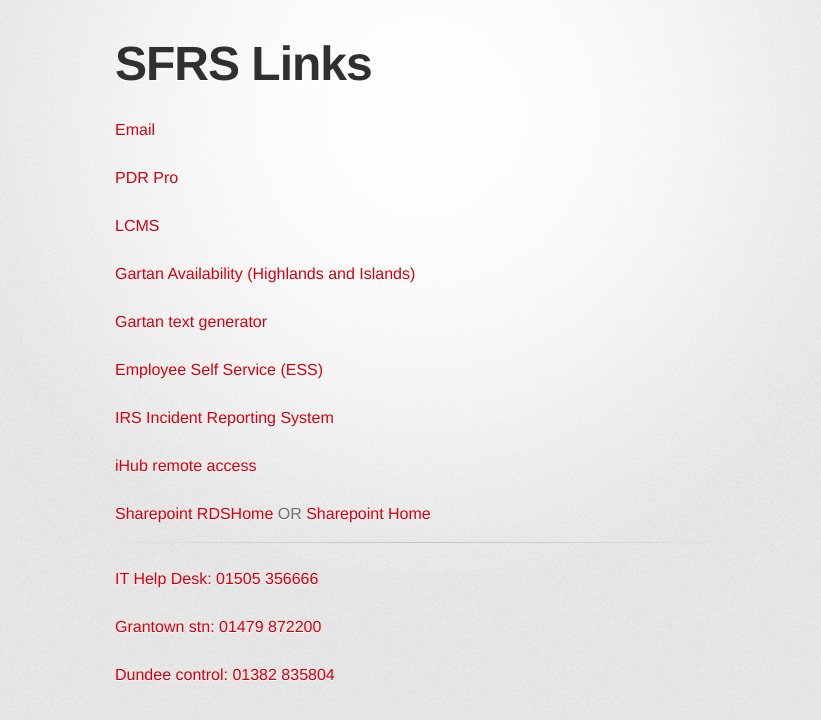
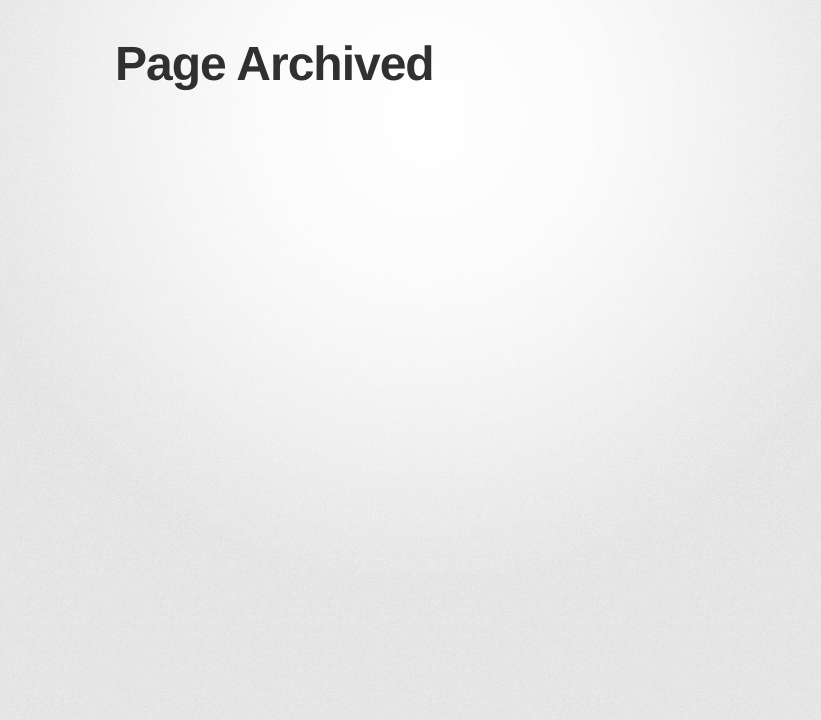
Before and after one commit to jjnevis/firelinks, a plain HTML site: page index.html in a window 1280 px wide. Shown: the whole page, without its empty margins (215-1036 px from the left). Drawn offline with Linux system fonts and the light colour scheme; a web font is replaced by a local one.

Commit message:
change to page archived

```diff
--- a/index.html
+++ b/index.html
@@ -18,33 +18,9 @@
       <div class="inner">
 
         <header>
-          <h1>SFRS Links</h1>
+          <h1>Page Archived</h1>
         </header>
 
-    <a href="https://outlook.com/owa/FireScotland.mail.onmicrosoft.com">Email</a>
-    <br><br>
-    <a href="https://scotland.pdrpro.co.uk/pdr/app/login.asp">PDR Pro</a>
-    <br><br>
-		<a href="https://lcms.scottish-fireservicescollege.org">LCMS</a>
-    <br><br>
-    <a href="https://hirds.firescotland.gov.uk/GartanAvailability/Login.aspx">Gartan Availability (Highlands and Islands)</a>
-    <br><br>
-    <a href="https://jjnevis.github.io/fireoff-site/">Gartan text generator</a>
-    <br><br>
-    <a href="https://strfrli.webitrent.com/strfrli_ess/ess/#/login">Employee Self Service (ESS)</a>
-    <br><br>
-    <a href="https://www.irs.fire.gov.uk/irsweb/logon">IRS Incident Reporting System</a>
-    <br><br>
-    <a href="https://vpn.firescotland.gov.uk/">iHub remote access</a>
-    <br><br>
-    <a href="https://firescotland.sharepoint.com/sites/RDSSystem/SitePages/Home.aspx">Sharepoint RDSHome</a>
-    OR
-    <a href="https://firescotland.sharepoint.com/SitePages/Home.aspx">Sharepoint Home</a>
-		<br>
-        <hr>
-          <a href="tel:01505356666">IT Help Desk: 01505 356666</a><br><br>
-          <a href="tel:01479872200">Grantown stn: 01479 872200</a><br><br>
-          <a href="tel:01382835804">Dundee control: 01382 835804</a><br><br>
       </div>
     </div>
   </body>
```
Also changed, not shown: 1 other file.
